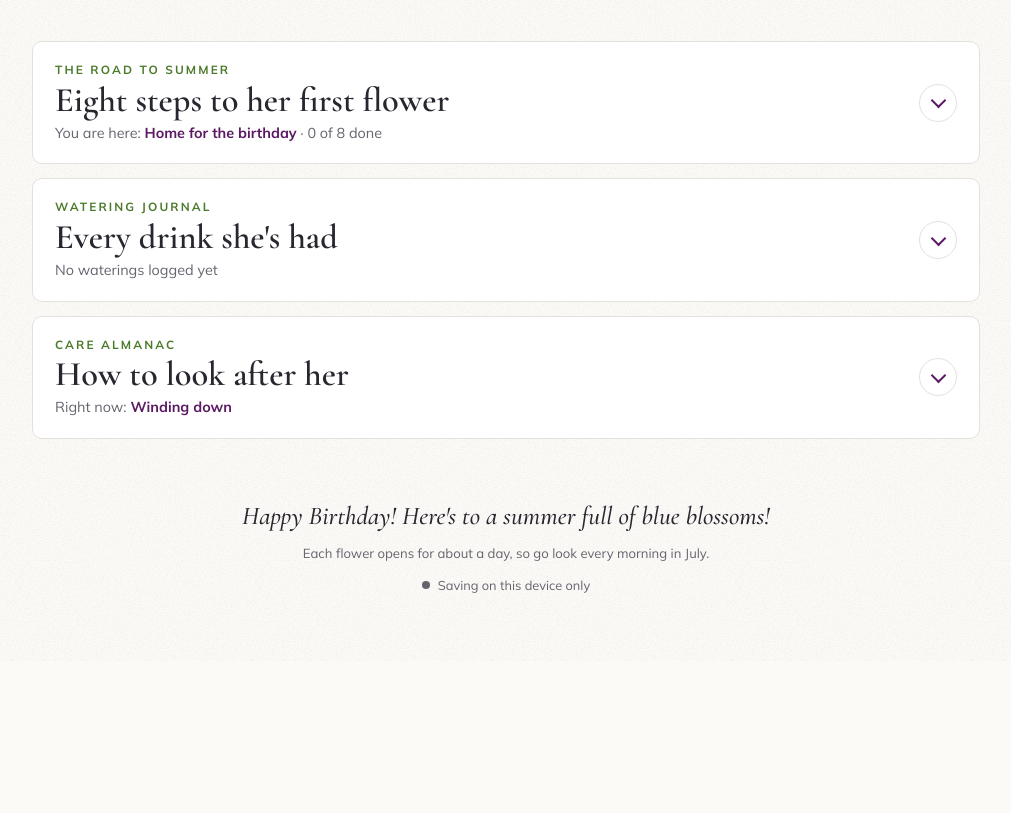
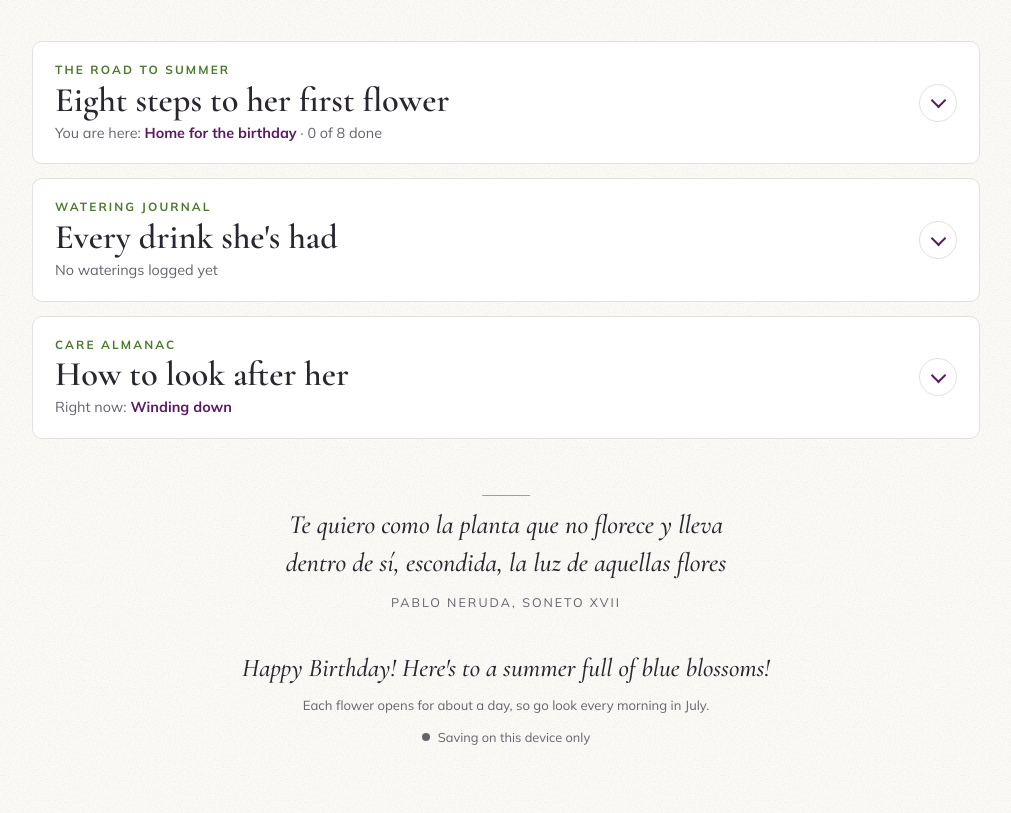
Before and after one commit to ybatista17/Birthday-Surprise, a plain HTML site: page index.html in a window 1280 px wide. Shown: the part 842-1655 px from the top of the page, without its empty margins (134-1145 px from the left). Before the commit the page ends 1503 px from the top, so only its background shows below. Drawn offline with nearby package versions, Linux system fonts and the light colour scheme.

Commit message:
Update index.html

```diff
--- a/index.html
+++ b/index.html
@@ -307,9 +307,10 @@ footer small{display:block;margin-top:6px;color:var(--ink-soft);font-size:.82rem
 <footer class="wrap">
   <figure class="epigraph">
     <!-- Paste the lines between the two blockquote tags below. Use <br> where a new line should start. -->
-    <blockquote></blockquote>
+    <blockquote>Te quiero como la planta que no florece y lleva <br>
+dentro de sí, escondida, la luz de aquellas flores</blockquote>
     <!-- Put the credit between the two figcaption tags, for example: Pablo Neruda, Soneto XVII -->
-    <figcaption></figcaption>
+    <figcaption>Pablo Neruda, Soneto XVII</figcaption>
   </figure>
   <p>Happy Birthday! Here's to a summer full of blue blossoms!</p>
   <small>Each flower opens for about a day, so go look every morning in July.</small>
```
